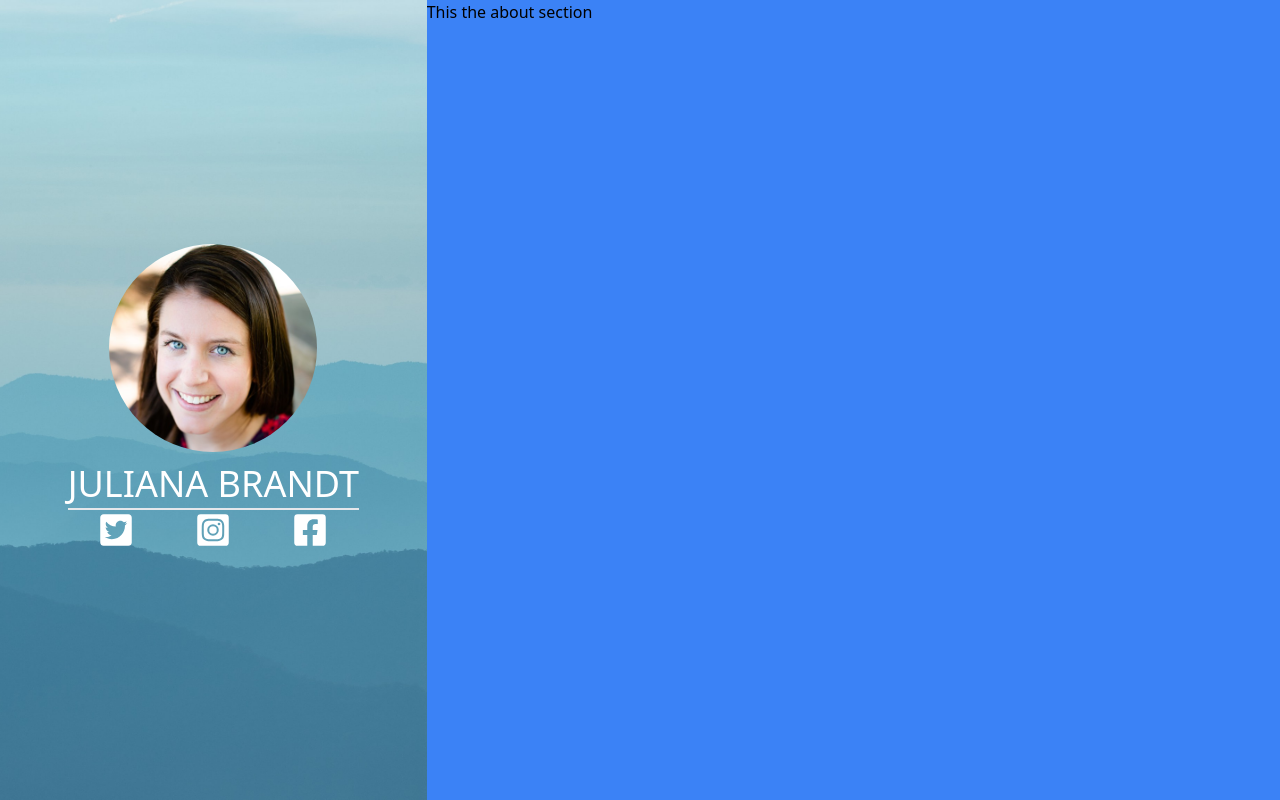
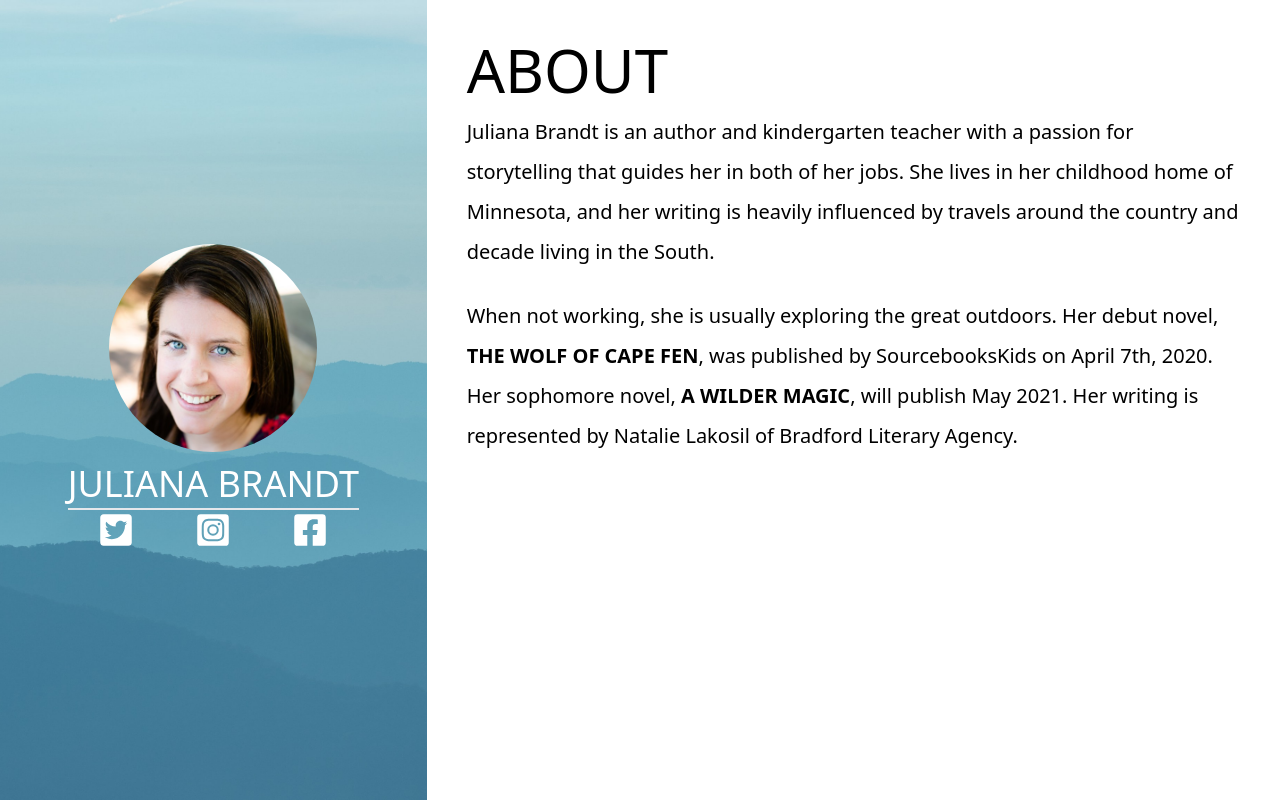
Before and after one commit to lwerner27/juliana-gatsby, a Gatsby site: page / in a window 1280 px wide. Built offline with nearby package versions, Linux system fonts and the light colour scheme; Gatsby itself is replaced by a stand-in of ours.

Commit message:
Started working on the about section

```diff
--- a/src/pages/index.js
+++ b/src/pages/index.js
@@ -34,8 +34,15 @@ export default function Home() {
       </div>
 
       <main className="md:h-screen md:overflow-y-scroll lg:w-2/3">
-        <section className="about md:h-screen bg-blue-500">
-          This the about section
+        <section className="about md:h-screen px-10 pt-10 ">
+          <p class="section__header text-6xl mb-3">ABOUT</p>
+          <p class="leading-loose text-xl">
+          Juliana Brandt is an author and kindergarten teacher with a passion for storytelling that guides her in both of her jobs. She lives in her childhood home of Minnesota, and her writing is heavily influenced by travels around the country and decade living in the South.
+          </p>
+          <br></br>
+          <p class="leading-loose text-xl">
+          When not working, she is usually exploring the great outdoors. Her debut novel, <strong>THE WOLF OF CAPE FEN</strong>, was published by SourcebooksKids on April 7th, 2020.  Her sophomore novel, <strong>A WILDER MAGIC</strong>, will publish May 2021. Her writing is represented by Natalie Lakosil of Bradford Literary Agency.
+          </p>
         </section>
         <section className="about md:h-screen bg-green-500"></section>
         <section className="about md:h-screen bg-pink-500"></section>
```
Also changed, not shown: 1 other file.
